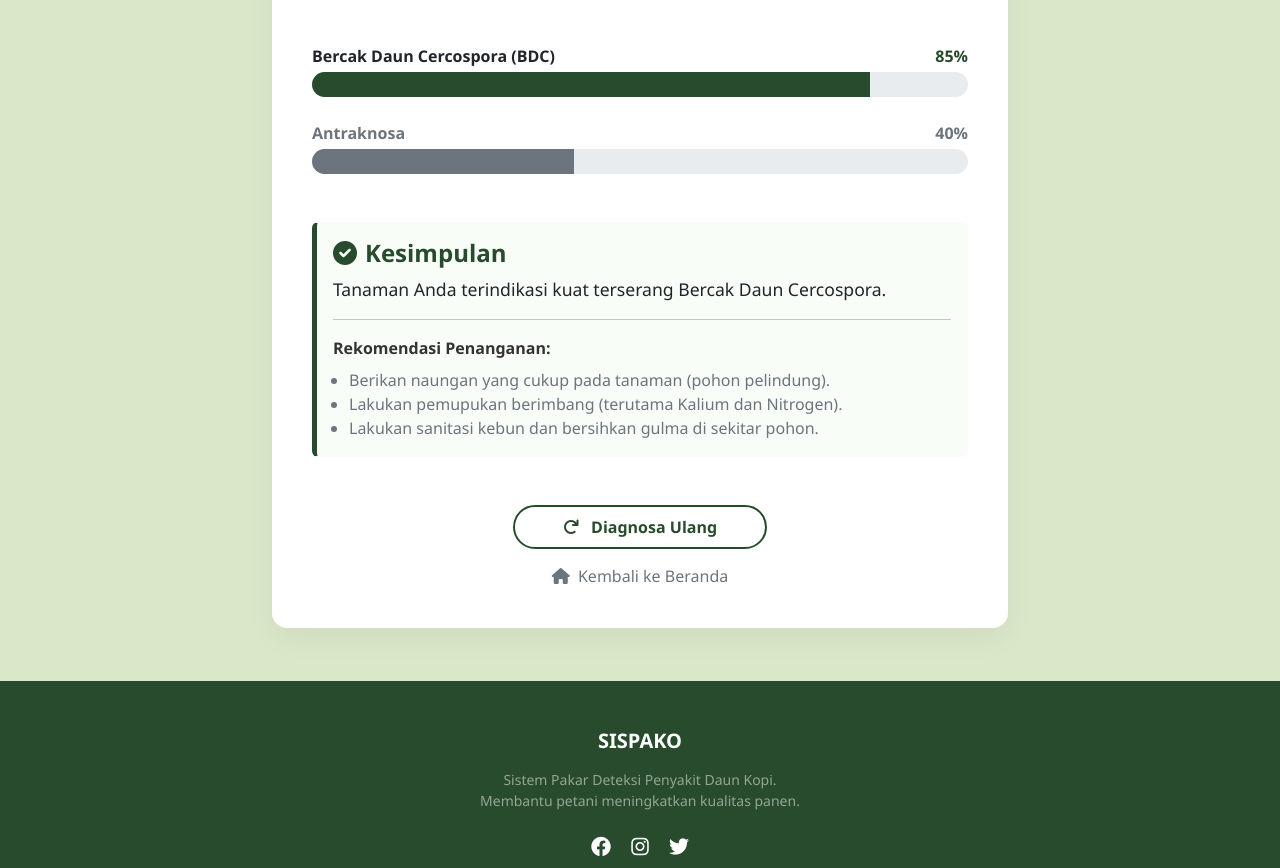
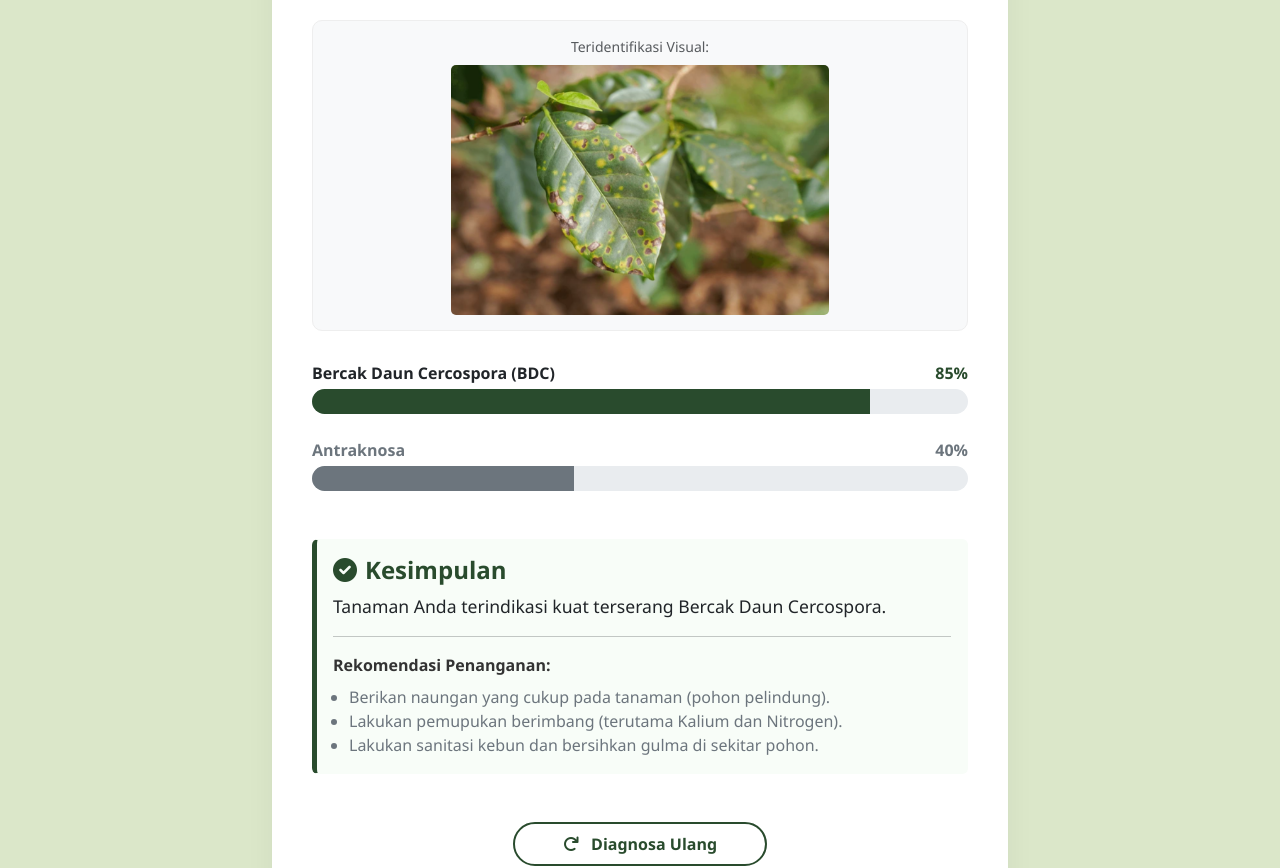
Before and after one commit to lillia05/sispak, a plain HTML site: page hasil_diagnosa.html in a window 1280 px wide. Shown: the part 246-1114 px from the top of the page. Drawn offline with nearby package versions, Linux system fonts and the light colour scheme.

Commit message:
update hasil diagnosa

```diff
--- a/hasil_diagnosa.html
+++ b/hasil_diagnosa.html
@@ -71,6 +71,22 @@
             to { opacity: 1; transform: translateY(0); }
         }
 
+        /* --- GAMBAR HASIL PENYAKIT (BARU) --- */
+        .result-img-wrapper {
+            text-align: center;
+            margin-bottom: 30px;
+            background-color: #f8f9fa;
+            padding: 15px;
+            border-radius: 10px;
+            border: 1px solid #eee;
+        }
+        .result-img {
+            max-width: 100%;
+            height: 250px;
+            object-fit: contain;
+            border-radius: 5px;
+        }
+
         /* --- PROGRESS BAR --- */
         .progress {
             height: 25px;
@@ -85,7 +101,7 @@
             background-color: #6c757d;
         }
 
-        /* --- TOMBOL DIAGNOSA ULANG --- */
+        /* --- TOMBOL --- */
         .btn-outline-custom {
             color: var(--primary-color);
             border: 2px solid var(--primary-color);
@@ -93,7 +109,6 @@
             font-weight: bold;
             transition: all 0.3s ease;
         }
-
         .btn-outline-custom:hover {
             background-color: var(--primary-color);
             color: white;
@@ -101,19 +116,18 @@
             transform: translateY(-2px);
         }
 
-        /* --- LINK KEMBALI KE BERANDA --- */
+        /* --- LINK KEMBALI --- */
         .link-back {
-            color: #6c757d; /* Abu-abu default */
+            color: #6c757d;
             text-decoration: none;
             font-weight: 500;
-            transition: 0.3s ease; /* Transisi halus */
+            transition: 0.3s ease;
             display: inline-block;
             margin-top: 15px;
         }
-
         .link-back:hover {
-            color: var(--primary-color) !important; /* Berubah jadi Hijau saat hover */
-            transform: translateY(-3px); /* Gerak dikit ke atas */
+            color: var(--primary-color) !important;
+            transform: translateY(-3px);
         }
 
         /* --- FOOTER --- */
@@ -151,9 +165,14 @@
 
                     <div id="result-content">
 
-                        <div class="text-center mb-5">
+                        <div class="text-center mb-4">
                             <span class="badge rounded-pill px-3 py-2 mb-2" style="background-color: var(--secondary-color); color: var(--primary-color); font-weight: bold;">Analisa Selesai</span>
                             <h2 class="fw-bold" style="color: var(--primary-color);">Hasil Diagnosa</h2>
+                        </div>
+
+                        <div class="result-img-wrapper">
+                            <p class="text-muted small mb-2">Teridentifikasi Visual:</p>
+                            <img src="cercospora.png" alt="Gambar Penyakit Terdeteksi" class="result-img">
                         </div>
 
                         <div class="mb-4">
@@ -209,14 +228,7 @@
     <footer class="text-center">
         <div class="container">
             <h5 class="fw-bold text-white mb-3">SISPAKO</h5>
-            <p class="small mb-4 text-white-50">Sistem Pakar Deteksi Penyakit Daun Kopi.<br>Membantu petani meningkatkan kualitas panen.</p>
-
-            <div class="mb-4">
-                <a href="#" class="text-white me-3"><i class="fab fa-facebook fa-lg"></i></a>
-                <a href="#" class="text-white me-3"><i class="fab fa-instagram fa-lg"></i></a>
-                <a href="#" class="text-white"><i class="fab fa-twitter fa-lg"></i></a>
-            </div>
-
+            <p class="small mb-4 text-white-50">Sistem Pakar Deteksi Penyakit Kopi berbasis Web.</p>
             <p class="mb-0 border-top border-secondary pt-3 small">&copy; 2025 SISPAKO. All rights reserved.</p>
         </div>
     </footer>
```
